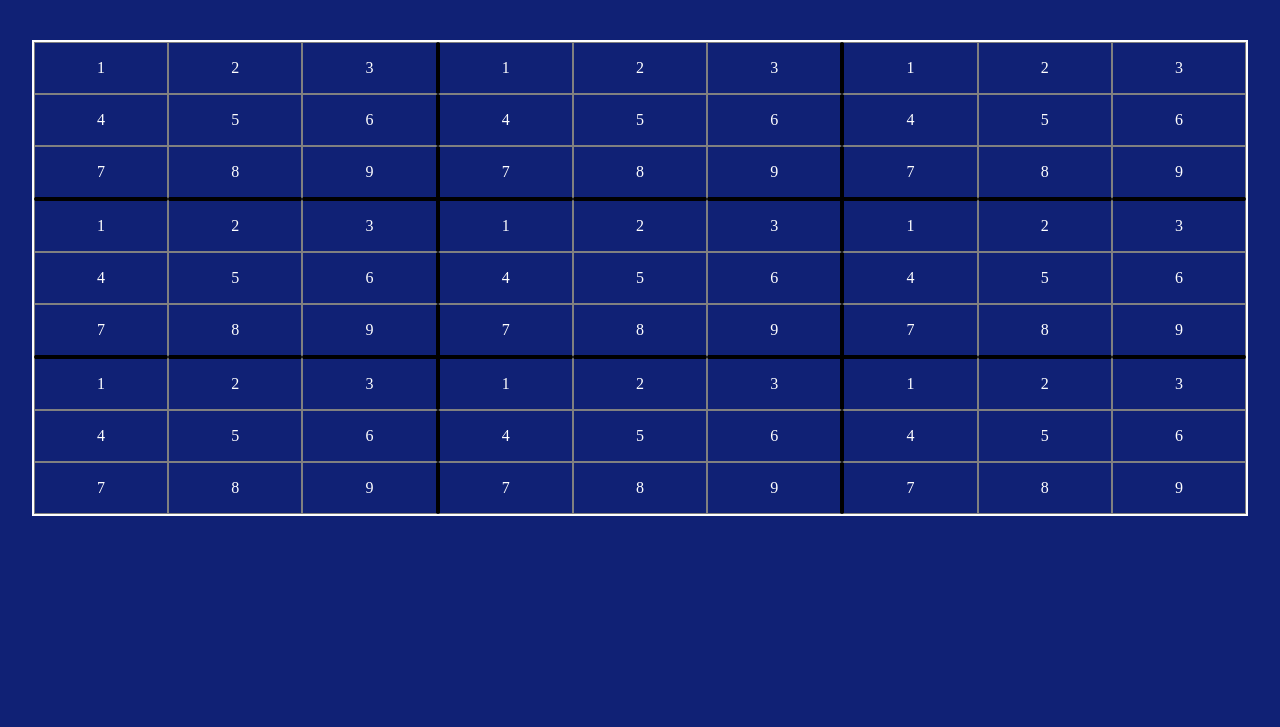
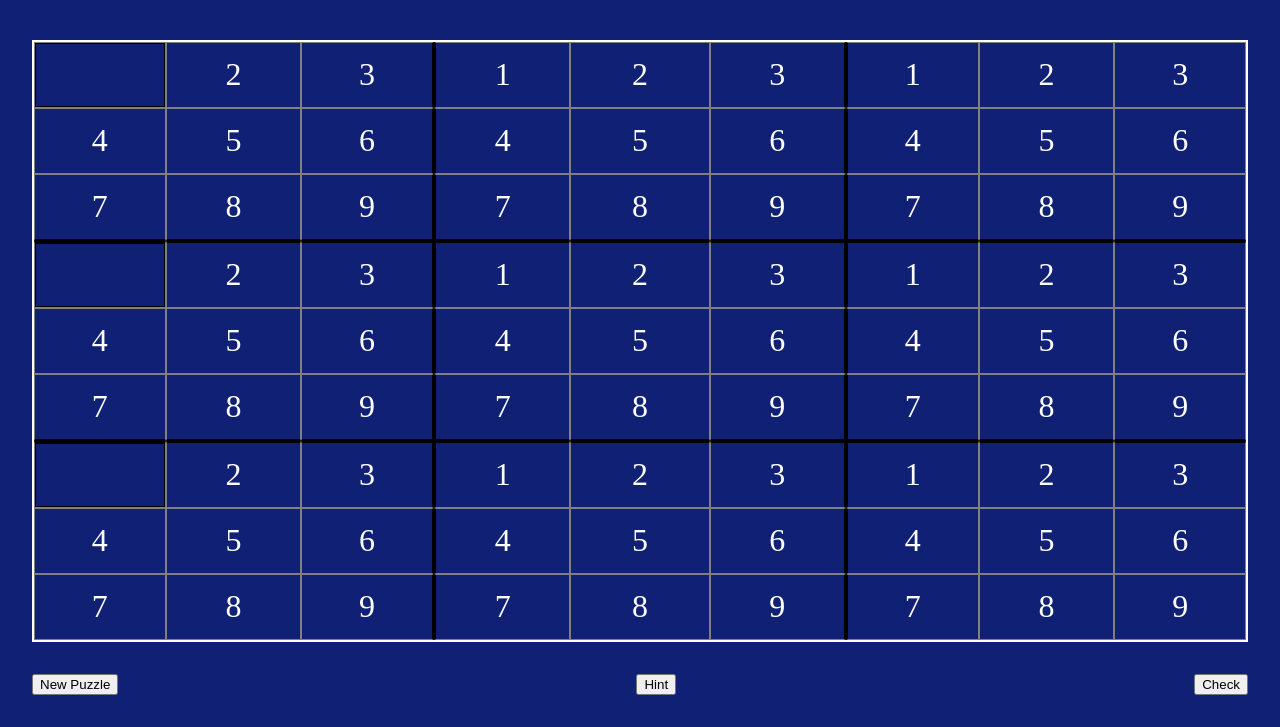
Before and after one commit to leedjr-97/lee-sudoku, a website: page index.html in a window 1280 px wide. Shown: the part 120-847 px from the top of the page. Before the commit the page ends 800 px from the top, so only its background shows below. Drawn offline with Linux system fonts and the light colour scheme.

Commit message:
Updating grid into flex divs

```diff
--- a/css/sudoku.css
+++ b/css/sudoku.css
@@ -12,34 +12,9 @@ h1 {
   text-align: center;
 }
 
-#puzzle-container {
+#puzzle-options {
   margin: 32px;
-  border: solid 2px white;
-  /* height: 120px; */
-  display: grid;
-  grid-template-columns: auto auto auto;
-  text-align: center;
+  display: flex;
+  flex-direction: row;
+  justify-content: space-between;
 }
-
-.puzzle-block {
-  display: grid;
-  grid-template-columns: auto auto auto;
-}
-
-.puzzle-cell {
-  padding: 16px;
-  border: solid 1px gray;
-}
-
-.puzzle-right-edge {
-  border-right: solid 2px black;
-}
-.puzzle-left-edge {
-  border-left: solid 2px black;
-}
-.puzzle-top-edge {
-  border-top: solid 2px black;
-}
-.puzzle-bottom-edge {
-  border-bottom: solid 2px black;
-}
--- /dev/null
+++ b/css/sudokuGrid.css
@@ -0,0 +1,144 @@
+#big-container {
+  display: flex;
+  flex-direction: column;
+  font-size: 32px;
+  border: solid 2px white;
+  margin: 32px;
+}
+#row-one {
+  width: 100%;
+  display: flex;
+  flex-direction: row;
+  justify-content: center;
+}
+#row-two {
+  width: 100%;
+  display: flex;
+  flex-direction: row;
+  justify-content: center;
+}
+#row-three {
+  width: 100%;
+  display: flex;
+  flex-direction: row;
+  justify-content: center;
+}
+.block-one {
+  width: 33%;
+  display: flex;
+  flex-direction: column;
+}
+.block-two {
+  width: 34%;
+  display: flex;
+  flex-direction: column;
+}
+.block-three {
+  width: 33%;
+  display: flex;
+  flex-direction: column;
+}
+
+.number-row-one {
+  display: flex;
+  flex-direction: row;
+}
+.number-row-two {
+  display: flex;
+  flex-direction: row;
+}
+.number-row-three {
+  display: flex;
+  flex-direction: row;
+}
+
+.item-one {
+  text-align: center;
+  align-content: center;
+  width: 33%;
+  height: 64px;
+  border: solid 1px gray;
+}
+.item-two {
+  text-align: center;
+  align-content: center;
+  width: 34%;
+  height: 64px;
+  border: solid 1px gray;
+}
+.item-three {
+  text-align: center;
+  align-content: center;
+  width: 33%;
+  height: 64px;
+  border: solid 1px gray;
+}
+.item-four {
+  text-align: center;
+  align-content: center;
+  width: 33%;
+  height: 64px;
+  border: solid 1px gray;
+}
+.item-five {
+  text-align: center;
+  align-content: center;
+  width: 34%;
+  height: 64px;
+  border: solid 1px gray;
+}
+.item-six {
+  text-align: center;
+  align-content: center;
+  width: 33%;
+  height: 64px;
+  border: solid 1px gray;
+}
+.item-seven {
+  text-align: center;
+  align-content: center;
+  width: 33%;
+  height: 64px;
+  border: solid 1px gray;
+}
+.item-eight {
+  text-align: center;
+  align-content: center;
+  width: 34%;
+  height: 64px;
+  border: solid 1px gray;
+}
+.item-nine {
+  text-align: center;
+  align-content: center;
+  width: 33%;
+  height: 64px;
+  border: solid 1px gray;
+}
+
+.input-style {
+  /* height: 64px; */
+  height: 100%;
+  padding: 0;
+  box-sizing: border-box;
+  background-color: transparent;
+  border: 1px solid black;
+  font-size: 32px;
+  line-height: 64px;
+  color: white;
+  text-align: center;
+  width: 100%;
+}
+
+.puzzle-right-edge {
+  border-right: solid 2px black;
+}
+.puzzle-left-edge {
+  border-left: solid 2px black;
+}
+.puzzle-top-edge {
+  border-top: solid 2px black;
+}
+.puzzle-bottom-edge {
+  border-bottom: solid 2px black;
+}
--- a/index.html
+++ b/index.html
@@ -6,6 +6,7 @@
     <meta name="viewport" content="width=device-width, initial-scale=1" />
     <title>Sudoku</title>
     <link rel="stylesheet" type="text/css" href="css/sudoku.css" />
+    <link rel="stylesheet" type="text/css" href="css/sudokuGrid.css" />
 
     <!--	Google Fonts-->
     <!-- <link href="https://fonts.googleapis.com/css?family=Quicksand" rel="stylesheet">
@@ -17,116 +18,182 @@
   <body>
     <h1>Sudoku</h1>
 
-    <div id="puzzle-container">
-      <div id="block-1" class="puzzle-block">
-        <div class="puzzle-cell">1</div>
-        <div class="puzzle-cell">2</div>
-        <div class="puzzle-cell puzzle-right-edge">3</div>
-        <div class="puzzle-cell">4</div>
-        <div class="puzzle-cell">5</div>
-        <div class="puzzle-cell puzzle-right-edge">6</div>
-        <div class="puzzle-cell puzzle-bottom-edge">7</div>
-        <div class="puzzle-cell puzzle-bottom-edge">8</div>
-        <div class="puzzle-cell puzzle-right-edge puzzle-bottom-edge">9</div>
+    <div id="big-container">
+      <div id="row-one">
+        <div class="block-one">
+          <div class="number-row-one">
+            <div class="item-one">
+              <input class="input-style" type="text" maxlength="1" />
+            </div>
+            <div class="item-two">2</div>
+            <div class="item-three puzzle-right-edge">3</div>
+          </div>
+          <div class="number-row-two">
+            <div class="item-four">4</div>
+            <div class="item-five">5</div>
+            <div class="item-six puzzle-right-edge">6</div>
+          </div>
+          <div class="number-row-three">
+            <div class="item-seven puzzle-bottom-edge">7</div>
+            <div class="item-eight puzzle-bottom-edge">8</div>
+            <div class="item-nine puzzle-right-edge puzzle-bottom-edge">9</div>
+          </div>
+        </div>
+        <div class="block-two">
+          <div class="number-row-one">
+            <div class="item-one puzzle-left-edge">1</div>
+            <div class="item-two">2</div>
+            <div class="item-three puzzle-right-edge">3</div>
+          </div>
+          <div class="number-row-two">
+            <div class="item-four puzzle-left-edge">4</div>
+            <div class="item-five">5</div>
+            <div class="item-six puzzle-right-edge">6</div>
+          </div>
+          <div class="number-row-three">
+            <div class="item-seven puzzle-left-edge puzzle-bottom-edge">7</div>
+            <div class="item-eight puzzle-bottom-edge">8</div>
+            <div class="item-nine puzzle-right-edge puzzle-bottom-edge">9</div>
+          </div>
+        </div>
+        <div class="block-three">
+          <div class="number-row-one">
+            <div class="item-one puzzle-left-edge">1</div>
+            <div class="item-two">2</div>
+            <div class="item-three">3</div>
+          </div>
+          <div class="number-row-two">
+            <div class="item-four puzzle-left-edge">4</div>
+            <div class="item-five">5</div>
+            <div class="item-six">6</div>
+          </div>
+          <div class="number-row-three">
+            <div class="item-seven puzzle-left-edge puzzle-bottom-edge">7</div>
+            <div class="item-eight puzzle-bottom-edge">8</div>
+            <div class="item-nine puzzle-bottom-edge">9</div>
+          </div>
+        </div>
       </div>
 
-      <div id="block-2" class="puzzle-block">
-        <div class="puzzle-cell puzzle-left-edge">1</div>
-        <div class="puzzle-cell">2</div>
-        <div class="puzzle-cell puzzle-right-edge">3</div>
-        <div class="puzzle-cell puzzle-left-edge">4</div>
-        <div class="puzzle-cell">5</div>
-        <div class="puzzle-cell puzzle-right-edge">6</div>
-        <div class="puzzle-cell puzzle-left-edge puzzle-bottom-edge">7</div>
-        <div class="puzzle-cell puzzle-bottom-edge">8</div>
-        <div class="puzzle-cell puzzle-right-edge puzzle-bottom-edge">9</div>
+      <div id="row-two">
+        <div class="block-one">
+          <div class="number-row-one">
+            <div class="item-one puzzle-top-edge">
+              <input class="input-style" type="text" maxlength="1" />
+            </div>
+            <div class="item-two puzzle-top-edge">2</div>
+            <div class="item-three puzzle-right-edge puzzle-top-edge">3</div>
+          </div>
+          <div class="number-row-two">
+            <div class="item-four">4</div>
+            <div class="item-five">5</div>
+            <div class="item-six puzzle-right-edge">6</div>
+          </div>
+          <div class="number-row-three">
+            <div class="item-seven puzzle-bottom-edge">7</div>
+            <div class="item-eight puzzle-bottom-edge">8</div>
+            <div class="item-nine puzzle-right-edge puzzle-bottom-edge">9</div>
+          </div>
+        </div>
+        <div class="block-two">
+          <div class="number-row-one">
+            <div class="item-one puzzle-left-edge puzzle-top-edge">1</div>
+            <div class="item-two puzzle-top-edge">2</div>
+            <div class="item-three puzzle-right-edge puzzle-top-edge">3</div>
+          </div>
+          <div class="number-row-two">
+            <div class="item-four puzzle-left-edge">4</div>
+            <div class="item-five">5</div>
+            <div class="item-six puzzle-right-edge">6</div>
+          </div>
+          <div class="number-row-three">
+            <div class="item-seven puzzle-left-edge puzzle-bottom-edge">7</div>
+            <div class="item-eight puzzle-bottom-edge">8</div>
+            <div class="item-nine puzzle-right-edge puzzle-bottom-edge">9</div>
+          </div>
+        </div>
+        <div class="block-three">
+          <div class="number-row-one">
+            <div class="item-one puzzle-left-edge puzzle-top-edge">1</div>
+            <div class="item-two puzzle-top-edge">2</div>
+            <div class="item-three puzzle-top-edge">3</div>
+          </div>
+          <div class="number-row-two">
+            <div class="item-four puzzle-left-edge">4</div>
+            <div class="item-five">5</div>
+            <div class="item-six">6</div>
+          </div>
+          <div class="number-row-three">
+            <div class="item-seven puzzle-left-edge puzzle-bottom-edge">7</div>
+            <div class="item-eight puzzle-bottom-edge">8</div>
+            <div class="item-nine puzzle-bottom-edge">9</div>
+          </div>
+        </div>
       </div>
 
-      <div id="block-3" class="puzzle-block">
-        <div class="puzzle-cell puzzle-left-edge">1</div>
-        <div class="puzzle-cell">2</div>
-        <div class="puzzle-cell">3</div>
-        <div class="puzzle-cell puzzle-left-edge">4</div>
-        <div class="puzzle-cell">5</div>
-        <div class="puzzle-cell">6</div>
-        <div class="puzzle-cell puzzle-left-edge puzzle-bottom-edge">7</div>
-        <div class="puzzle-cell puzzle-bottom-edge">8</div>
-        <div class="puzzle-cell puzzle-bottom-edge">9</div>
-      </div>
-
-      <div id="block-4" class="puzzle-block">
-        <div class="puzzle-cell puzzle-top-edge">1</div>
-        <div class="puzzle-cell puzzle-top-edge">2</div>
-        <div class="puzzle-cell puzzle-right-edge puzzle-top-edge">3</div>
-        <div class="puzzle-cell">4</div>
-        <div class="puzzle-cell">5</div>
-        <div class="puzzle-cell puzzle-right-edge">6</div>
-        <div class="puzzle-cell puzzle-bottom-edge">7</div>
-        <div class="puzzle-cell puzzle-bottom-edge">8</div>
-        <div class="puzzle-cell puzzle-right-edge puzzle-bottom-edge">9</div>
-      </div>
-
-      <div id="block-5" class="puzzle-block">
-        <div class="puzzle-cell puzzle-left-edge puzzle-top-edge">1</div>
-        <div class="puzzle-cell puzzle-top-edge">2</div>
-        <div class="puzzle-cell puzzle-right-edge puzzle-top-edge">3</div>
-        <div class="puzzle-cell puzzle-left-edge">4</div>
-        <div class="puzzle-cell">5</div>
-        <div class="puzzle-cell puzzle-right-edge">6</div>
-        <div class="puzzle-cell puzzle-left-edge puzzle-bottom-edge">7</div>
-        <div class="puzzle-cell puzzle-bottom-edge">8</div>
-        <div class="puzzle-cell puzzle-right-edge puzzle-bottom-edge">9</div>
-      </div>
-
-      <div id="block-6" class="puzzle-block">
-        <div class="puzzle-cell puzzle-left-edge puzzle-top-edge">1</div>
-        <div class="puzzle-cell puzzle-top-edge">2</div>
-        <div class="puzzle-cell puzzle-top-edge">3</div>
-        <div class="puzzle-cell puzzle-left-edge">4</div>
-        <div class="puzzle-cell">5</div>
-        <div class="puzzle-cell">6</div>
-        <div class="puzzle-cell puzzle-left-edge puzzle-bottom-edge">7</div>
-        <div class="puzzle-cell puzzle-bottom-edge">8</div>
-        <div class="puzzle-cell puzzle-bottom-edge">9</div>
-      </div>
-
-      <div id="block-7" class="puzzle-block">
-        <div class="puzzle-cell puzzle-top-edge">1</div>
-        <div class="puzzle-cell puzzle-top-edge">2</div>
-        <div class="puzzle-cell puzzle-right-edge puzzle-top-edge">3</div>
-        <div class="puzzle-cell">4</div>
-        <div class="puzzle-cell">5</div>
-        <div class="puzzle-cell puzzle-right-edge">6</div>
-        <div class="puzzle-cell">7</div>
-        <div class="puzzle-cell">8</div>
-        <div class="puzzle-cell puzzle-right-edge">9</div>
-      </div>
-
-      <div id="block-8" class="puzzle-block">
-        <div class="puzzle-cell puzzle-left-edge puzzle-top-edge">1</div>
-        <div class="puzzle-cell puzzle-top-edge">2</div>
-        <div class="puzzle-cell puzzle-right-edge puzzle-top-edge">3</div>
-        <div class="puzzle-cell puzzle-left-edge">4</div>
-        <div class="puzzle-cell">5</div>
-        <div class="puzzle-cell puzzle-right-edge">6</div>
-        <div class="puzzle-cell puzzle-left-edge">7</div>
-        <div class="puzzle-cell">8</div>
-        <div class="puzzle-cell puzzle-right-edge">9</div>
-      </div>
-
-      <div id="block-9" class="puzzle-block">
-        <div class="puzzle-cell puzzle-left-edge puzzle-top-edge">1</div>
-        <div class="puzzle-cell puzzle-top-edge">2</div>
-        <div class="puzzle-cell puzzle-top-edge">3</div>
-        <div class="puzzle-cell puzzle-left-edge">4</div>
-        <div class="puzzle-cell">5</div>
-        <div class="puzzle-cell">6</div>
-        <div class="puzzle-cell puzzle-left-edge">7</div>
-        <div class="puzzle-cell">8</div>
-        <div class="puzzle-cell">9</div>
+      <div id="row-three">
+        <div class="block-one">
+          <div class="number-row-one">
+            <div class="item-one puzzle-top-edge">
+              <input class="input-style" type="text" maxlength="1" />
+            </div>
+            <div class="item-two puzzle-top-edge">2</div>
+            <div class="item-three puzzle-right-edge puzzle-top-edge">3</div>
+          </div>
+          <div class="number-row-two">
+            <div class="item-four">4</div>
+            <div class="item-five">5</div>
+            <div class="item-six puzzle-right-edge">6</div>
+          </div>
+          <div class="number-row-three">
+            <div class="item-seven">7</div>
+            <div class="item-eight">8</div>
+            <div class="item-nine puzzle-right-edge">9</div>
+          </div>
+        </div>
+        <div class="block-two">
+          <div class="number-row-one">
+            <div class="item-one puzzle-left-edge puzzle-top-edge">1</div>
+            <div class="item-two puzzle-top-edge">2</div>
+            <div class="item-three puzzle-right-edge puzzle-top-edge">3</div>
+          </div>
+          <div class="number-row-two">
+            <div class="item-four puzzle-left-edge">4</div>
+            <div class="item-five">5</div>
+            <div class="item-six puzzle-right-edge">6</div>
+          </div>
+          <div class="number-row-three">
+            <div class="item-seven puzzle-left-edge">7</div>
+            <div class="item-eight">8</div>
+            <div class="item-nine puzzle-right-edge">9</div>
+          </div>
+        </div>
+        <div class="block-three">
+          <div class="number-row-one">
+            <div class="item-one puzzle-left-edge puzzle-top-edge">1</div>
+            <div class="item-two puzzle-top-edge">2</div>
+            <div class="item-three puzzle-top-edge">3</div>
+          </div>
+          <div class="number-row-two">
+            <div class="item-four puzzle-left-edge">4</div>
+            <div class="item-five">5</div>
+            <div class="item-six">6</div>
+          </div>
+          <div class="number-row-three">
+            <div class="item-seven puzzle-left-edge">7</div>
+            <div class="item-eight">8</div>
+            <div class="item-nine">9</div>
+          </div>
+        </div>
       </div>
     </div>
 
-    <div id="puzzle-options"></div>
+    <div id="puzzle-options">
+      <button>New Puzzle</button>
+
+      <button>Hint</button>
+
+      <button>Check</button>
+    </div>
   </body>
 </html>
```
